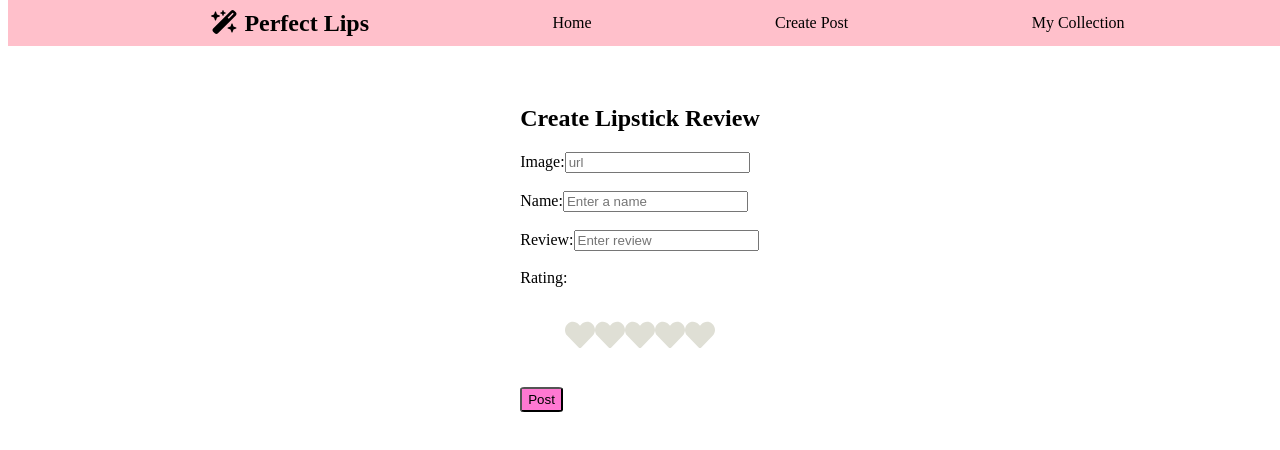
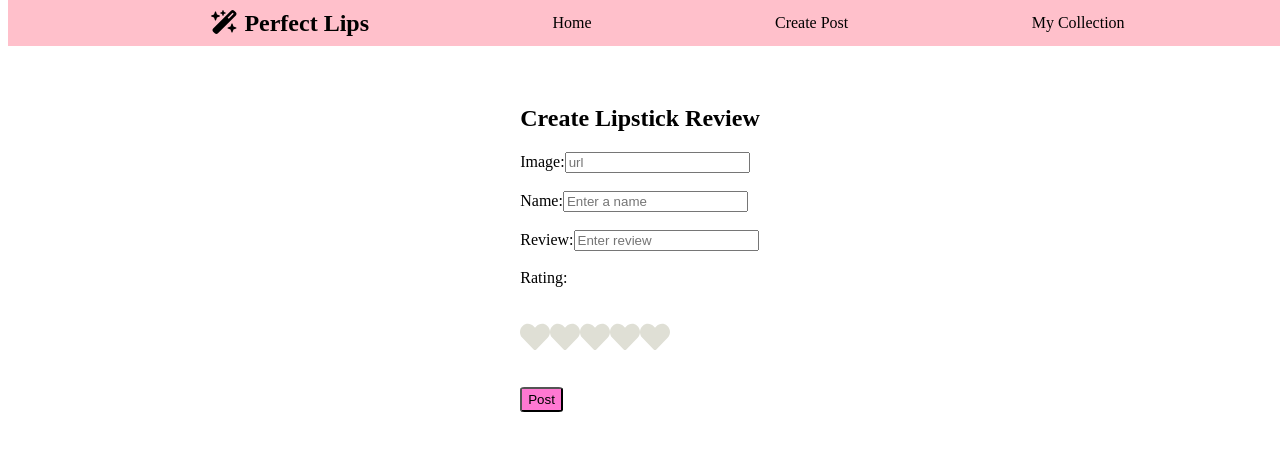
Before and after one commit to mary3210/Capstone-LipstickApp-FE, a React (Create React App) app: page /post in a window 1280 px wide. Shown: the top 450 px of the page. Built offline with nearby package versions, Linux system fonts and the light colour scheme; a web font is replaced by a local one.

Commit message:
aligned rating to the left

```diff
--- a/src/components/HeartRating.css
+++ b/src/components/HeartRating.css
@@ -4,8 +4,6 @@ input[type="radio"] {
 
 .hearts {
     display: flex;
-    justify-content: center;
-    align-items: center;
     height: 100px;
 }
 
--- a/src/components/PostList/PostList.jsx
+++ b/src/components/PostList/PostList.jsx
@@ -35,7 +35,9 @@ const PostList = () => {
                 <div className="ptags">
                 <p>{post.name}</p>
                 </div>
+                <div className="HeartPost">
                 <HeartRating fixedRating={post.rating} setRating={() => {}} />
+                </div>
               </Link>
             </div>
           ))}
```
